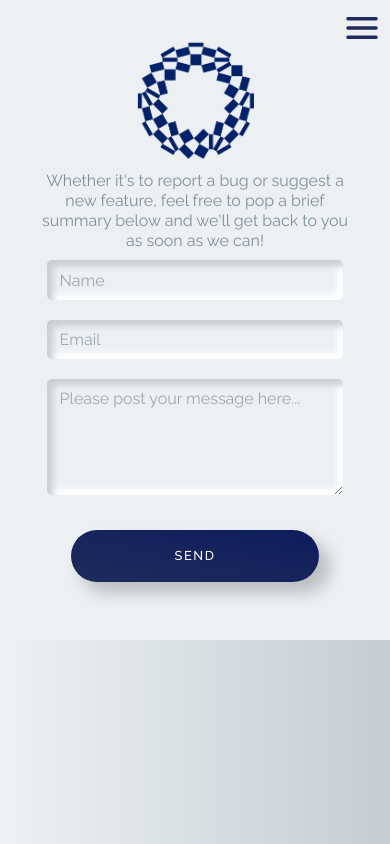
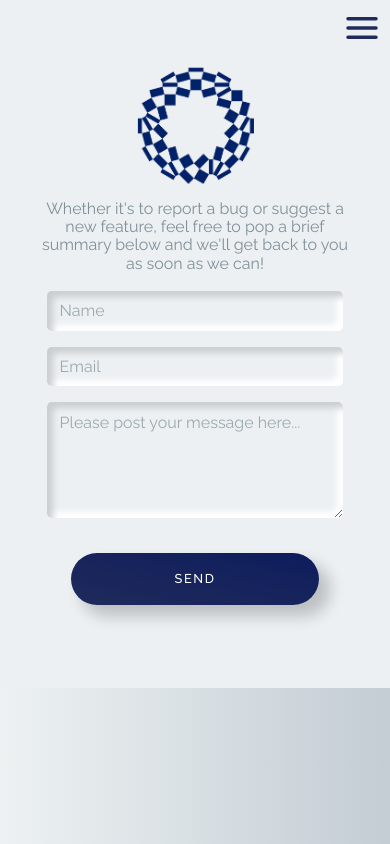
Before and after one commit to loosenthedark/going-for-gold, a React (Create React App) app: page /contact in a window 390 px wide. Built offline with nearby package versions, Linux system fonts and the light colour scheme; no server answers.

Commit message:
RWD: All finalised styles applied to Contact page for mobile

```diff
--- a/src/index.css
+++ b/src/index.css
@@ -73,6 +73,7 @@ body>* {
     position: relative;
     overflow: hidden;
     min-width: 100%;
+    min-height: 100vh;
 }
 
 ul {
@@ -142,7 +143,7 @@ h4 {
 }
 
 h6 {
-    line-height: 1.25;
+    line-height: 1.15;
     font-size: 1rem;
     font-weight: 400;
     color: #809099;
@@ -1085,9 +1086,7 @@ About
 ===============
 */
 
-.container-about,
-.container-contact {
-    width: 100vw;
+.container-about {
     height: 100vh;
     position: relative;
 }
@@ -1184,24 +1183,32 @@ Contact
 ===============
 */
 
+.container-contact {
+    height: 100%;
+}
+
 .form-contact {
     flex-direction: column;
     height: 100vh;
-    min-height: 40rem;
+    min-height: 43rem;
     width: unset;
     z-index: unset;
     background-color: #ecf0f3;
     padding: 3vw;
+    position: unset;
 }
 
 .form-contact>* {
     width: 76vw;
+    max-width: 26rem;
     text-align: center;
 }
 
 .form-contact>.form-logo {
     width: 30vw;
     height: 30vw;
+    max-width: 8rem;
+    max-height: 8rem;
     background-position: center;
     background-size: cover;
     margin: 0 auto;
@@ -1210,11 +1217,13 @@ Contact
 
 .form-contact>h6 {
     width: 80vw;
-    padding-top: 3vw;
+    max-width: 22rem;
+    padding-top: 1rem;
+    padding-bottom: 0.5rem;
 }
 
 .form-group {
-    margin-bottom: 5vw;
+    margin-bottom: 1rem;
 }
 
 h6+.form-group {
@@ -1257,6 +1266,15 @@ textarea:focus,
     outline: none;
 }
 
+@media screen and (min-width: 576px) {
+    .alert {
+        padding: 0.75rem 1.5rem;
+    }
+    .form-group:nth-of-type(5) {
+        margin-bottom: 2.8rem;
+    }
+}
+
 
 /*
 ===============
```
